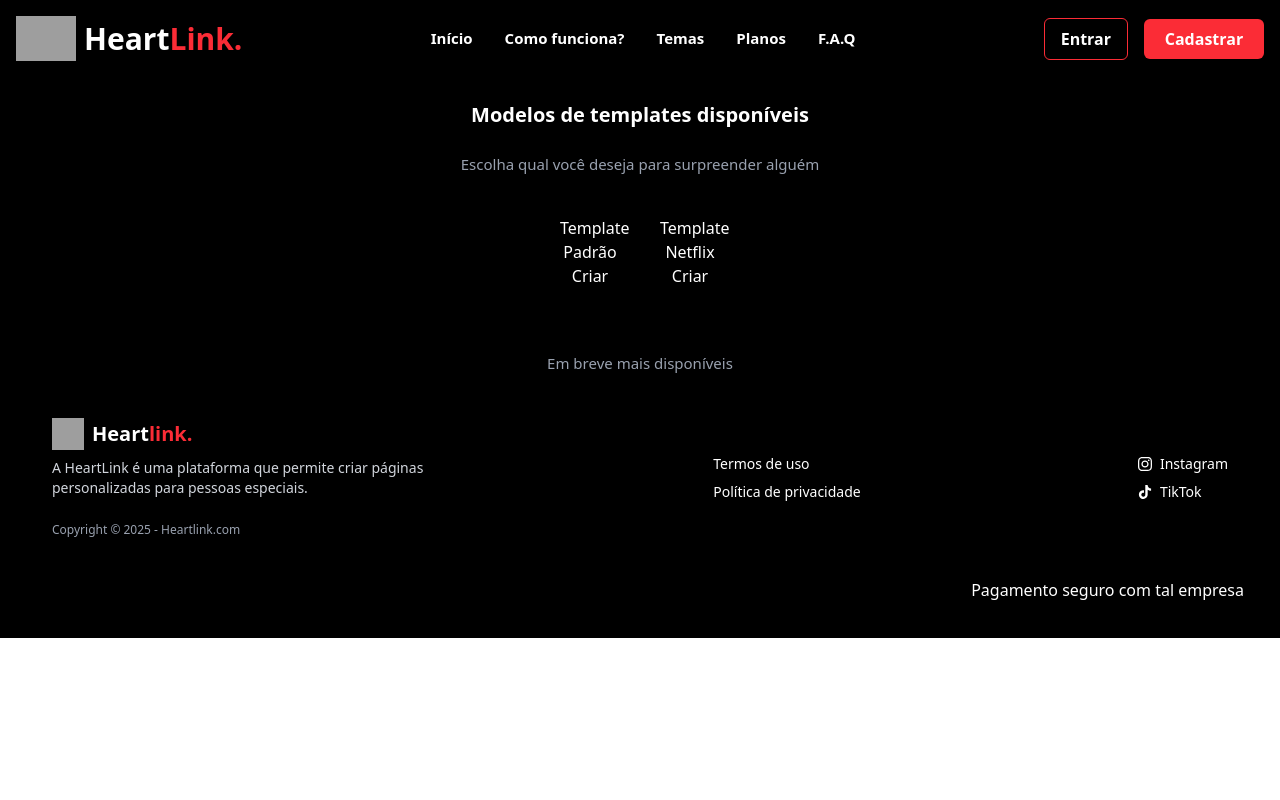
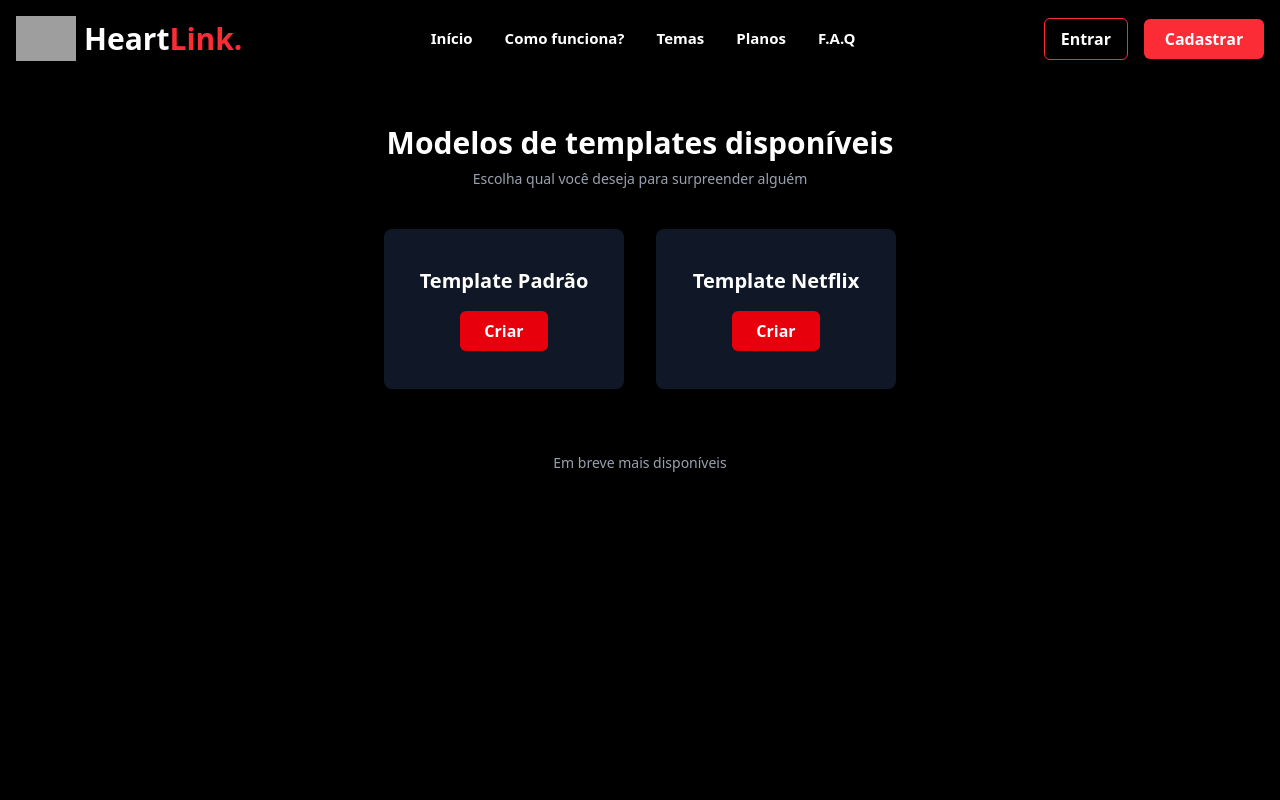
Before and after one commit to felipegresele/heartlink, a React (Vite) app: page /criar in a window 1280 px wide. Shown: the top 800 px of the page. Built offline with nearby package versions, Linux system fonts and the light colour scheme; no server answers; grey boxes are pictures that could not be loaded.

Commit message:
estilizacao pag escolher template

```diff
--- a/src/App.tsx
+++ b/src/App.tsx
@@ -51,6 +51,10 @@ function App() {
         />
         <Route
           path="/padrao"
+          element={<CriadorDeclaracao />}
+        />
+        <Route
+          path="/netflix"
           element={<TemplateNetflix />}
         />
       </Routes>
--- a/src/components/criar-declaracao/route.tsx
+++ b/src/components/criar-declaracao/route.tsx
@@ -1,34 +1,46 @@
-import { Link } from "react-router-dom"
+import { Link } from "react-router-dom";
 
 export function EscolherTemplate() {
-
   const templates = [
     {
       id: 1,
       title: "Template Padrão",
+      path: "/padrao",
       button: "Criar",
     },
     {
       id: 2,
       title: "Template Netflix",
+      path: "/netflix",
       button: "Criar",
-        }
-    ]
+    },
+  ];
 
   return (
-        <div className="justify-center align-center text-center bg-black text-white">
-            <h1 className=" font-bold text-xl p-6">Modelos de templates disponíveis</h1>
-            <p className="text-[15px] text-gray-400">Escolha qual você deseja para surpreender alguém</p>
-            <div className="flex justify-center align-center gap-10">
-                {templates.map((item, index) => (
-                    <div key={index} className="rounded-md h-20 w-15 text-white mt-10 mb-4">
-                        <h1>{item.title}</h1>
-                        <Link to="/padrao">{item.button}</Link>
+    <div className="min-h-screen bg-black flex flex-col items-center justify-start text-white p-6">
+      <h1 className="font-bold text-3xl mt-6 mb-2">Modelos de templates disponíveis</h1>
+      <p className="text-sm text-gray-400 mb-10 text-center">
+        Escolha qual você deseja para surpreender alguém
+      </p>
+
+      <div className="flex flex-wrap justify-center gap-8">
+        {templates.map((item) => (
+          <div
+            key={item.id}
+            className="bg-gray-900 hover:bg-gray-800 transition-all duration-200 rounded-lg shadow-lg w-60 h-40 flex flex-col items-center justify-center p-4 text-center"
+          >
+            <h2 className="text-xl font-bold mb-4">{item.title}</h2>
+            <Link
+              to={item.path}
+              className="bg-red-600 hover:bg-red-700 transition-colors text-white px-6 py-2 rounded-md font-semibold"
+            >
+              {item.button}
+            </Link>
           </div>
         ))}
       </div>
-            <p className="text-[15px] text-gray-400 mt-10">Em breve mais disponíveis</p>
+
+      <p className="text-sm text-gray-400 mt-16">Em breve mais disponíveis</p>
     </div>
-    )
-
+  );
 }
```
Lines whose indentation alone changed are shown as unchanged.
